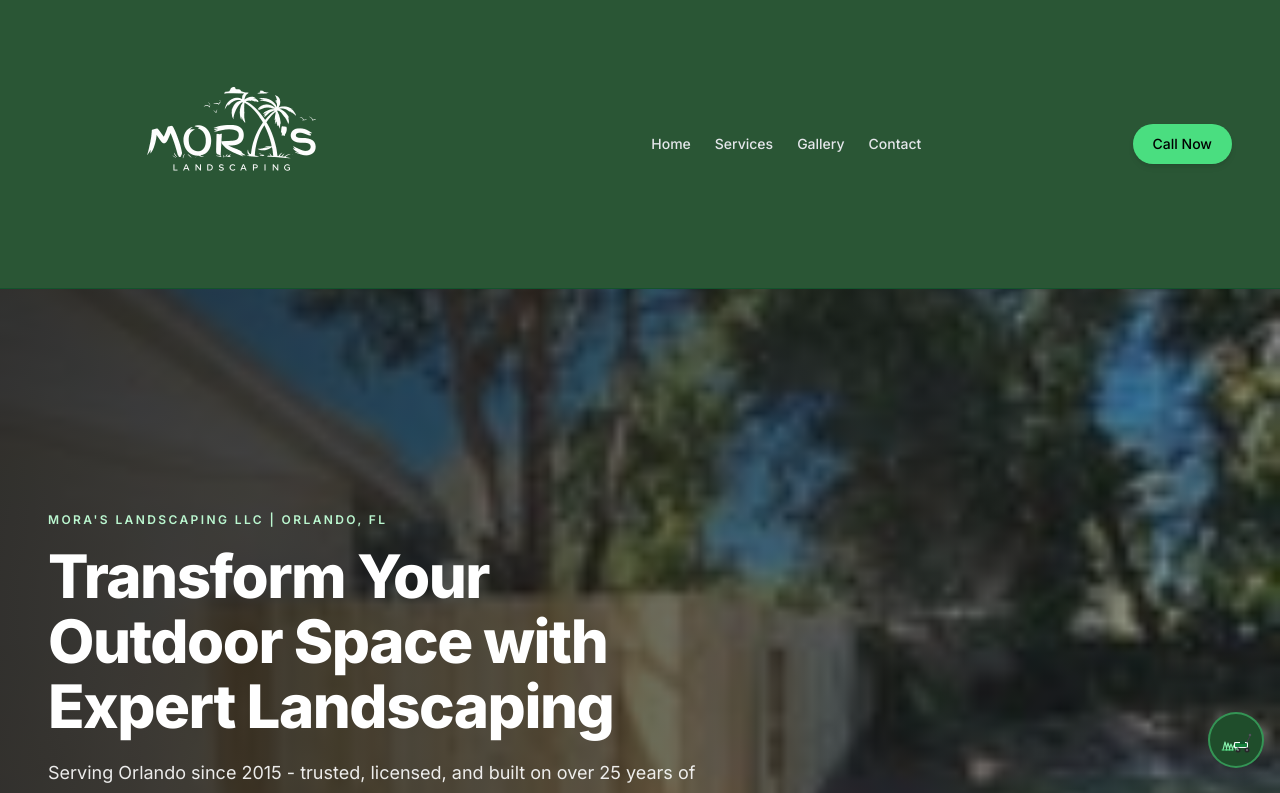
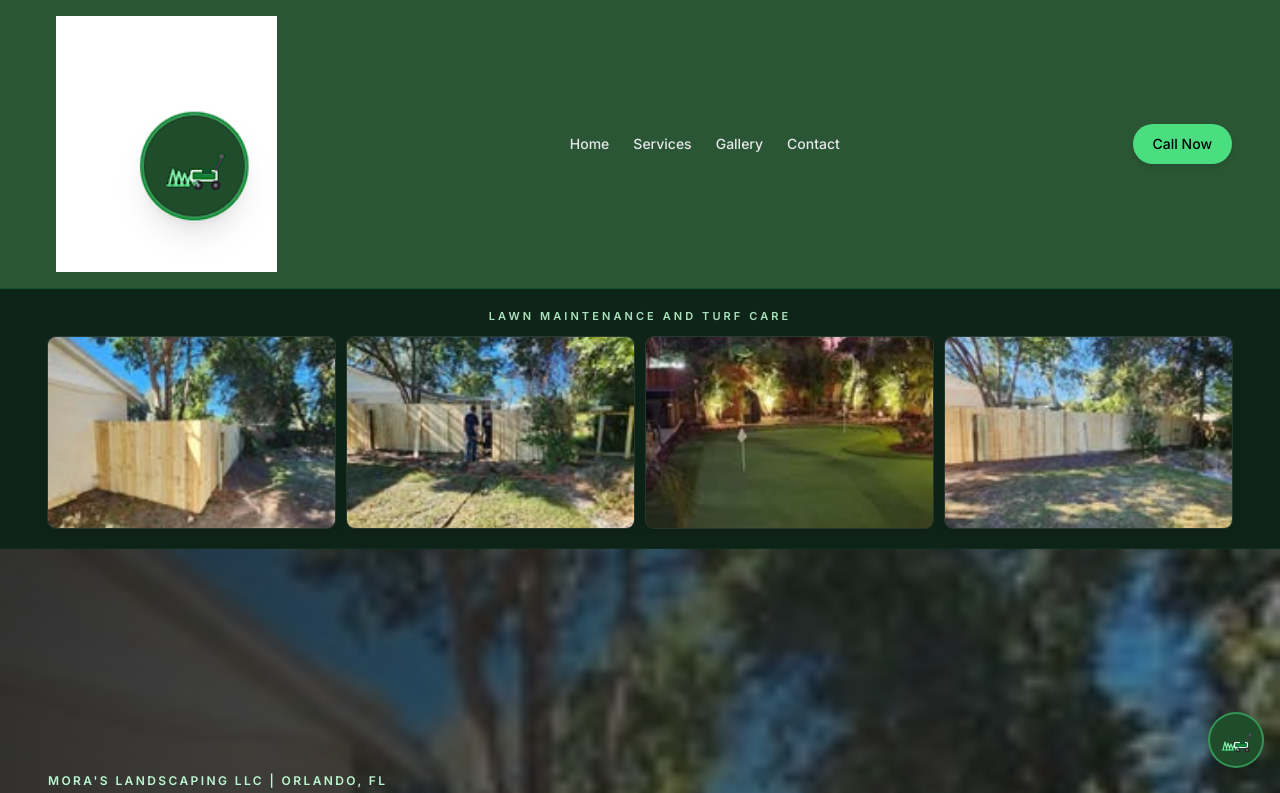
Before and after one commit to Skipp3r407/moras-landscaping-website, a Next.js app: page / in a window 1280 px wide. Shown: the top 793 px of the page. Built offline with nearby package versions, Linux system fonts and the light colour scheme.

Commit message:
Add lawn maintenance image strip below header on home page
Made-with: Cursor

```diff
--- a/app/page.tsx
+++ b/app/page.tsx
@@ -4,6 +4,7 @@ import Link from "next/link";
 
 import { CtaBand } from "@/components/cta-band";
 import { HomeHero } from "@/components/home-hero";
+import { LawnMaintenanceStrip } from "@/components/lawn-maintenance-strip";
 import { QuoteForm } from "@/components/quote-form";
 import { ScrollReveal } from "@/components/scroll-reveal";
 import { SectionHeading } from "@/components/section-heading";
@@ -23,6 +24,7 @@ export const metadata: Metadata = {
 export default function HomePage() {
   return (
     <>
+      <LawnMaintenanceStrip />
       <HomeHero />
 
       <section className="section section-band bg-white">
--- a/components/app-loading-screen.tsx
+++ b/components/app-loading-screen.tsx
@@ -94,12 +94,12 @@ export default function AppLoadingScreen() {
       }}
     >
       <div className="flex max-w-md flex-col items-center px-6 text-center">
-        <div className="relative mb-8 h-16 w-48 sm:h-20 sm:w-56">
+        <div className="relative mb-8 h-20 w-20 sm:h-24 sm:w-24">
           <Image
-            src="/images/logo-white.png"
-            alt={`${business.name} logo`}
+            src="/images/logo-mower.png"
+            alt={`${business.name} — lawn care logo`}
             fill
-            className="object-contain"
+            className="object-contain drop-shadow-lg"
             priority
           />
         </div>
--- /dev/null
+++ b/components/lawn-maintenance-strip.tsx
@@ -0,0 +1,34 @@
+import Image from "next/image";
+
+import { lawnMaintenanceShowcase } from "@/data/site-content";
+
+export function LawnMaintenanceStrip() {
+  return (
+    <section
+      aria-label="Lawn maintenance"
+      className="border-b border-green-900/20 bg-[#0f2418]"
+    >
+      <div className="container-shell py-4 sm:py-5">
+        <p className="mb-3 text-center text-[11px] font-semibold uppercase tracking-[0.28em] text-green-200/90">
+          Lawn maintenance and turf care
+        </p>
+        <div className="grid grid-cols-2 gap-2 sm:gap-3 md:grid-cols-4">
+          {lawnMaintenanceShowcase.map((item) => (
+            <div
+              key={item.src}
+              className="group relative aspect-[4/3] overflow-hidden rounded-lg shadow-lg ring-1 ring-white/10 sm:aspect-[3/2]"
+            >
+              <Image
+                src={item.src}
+                alt={item.alt}
+                fill
+                sizes="(max-width: 768px) 50vw, 25vw"
+                className="object-cover transition-transform duration-500 group-hover:scale-[1.03]"
+              />
+            </div>
+          ))}
+        </div>
+      </div>
+    </section>
+  );
+}
--- a/components/site-footer.tsx
+++ b/components/site-footer.tsx
@@ -43,10 +43,10 @@ export function SiteFooter() {
         viewport={motionViewport}
       >
         <Image
-          src="/images/logo-white.png"
-          alt={`${business.name} logo`}
-          width={1536}
-          height={1024}
+          src="/images/logo-mower.png"
+          alt={`${business.name} — lawn care logo`}
+          width={171}
+          height={198}
           className="mx-auto h-10 w-auto object-contain opacity-95 transition-transform duration-300 hover:scale-105"
         />
 
--- a/components/site-header.tsx
+++ b/components/site-header.tsx
@@ -37,10 +37,10 @@ export function SiteHeader() {
       <div className="container-shell flex min-h-[11rem] items-center justify-between gap-5 py-2 md:min-h-[18rem] md:py-4">
         <Link href="/" aria-label={business.name} className="flex items-center shrink-0 pl-1 sm:pl-2">
           <Image
-            src="/images/logo-white.png"
-            alt={`${business.name} logo`}
-            width={1536}
-            height={1024}
+            src="/images/logo-mower.png"
+            alt={`${business.name} — lawn care logo`}
+            width={342}
+            height={396}
             className="h-40 md:h-64 w-auto object-contain shrink-0 transition-transform duration-300 hover:scale-105"
             priority
           />
--- a/data/site-content.ts
+++ b/data/site-content.ts
@@ -145,6 +145,26 @@ export const galleryProjects = [
   }
 ];
 
+/** Home page strip below the header — lawn care & healthy turf from real projects */
+export const lawnMaintenanceShowcase = [
+  {
+    src: "/images/projects/fb-2.jpg",
+    alt: "Maintained front lawn and landscape beds with crisp bed lines"
+  },
+  {
+    src: "/images/projects/fb-4.jpg",
+    alt: "Healthy irrigated lawn and turf care"
+  },
+  {
+    src: "/images/projects/fb-6.jpg",
+    alt: "Professional landscape cleanup and refreshed lawn areas"
+  },
+  {
+    src: "/images/projects/fb-3.jpg",
+    alt: "Well-kept backyard lawn and landscape design"
+  }
+];
+
 export const testimonialSamples = [
   {
     name: "S. Alvarez",
```
Also changed, not shown: public/images/logo-mower.png (added).
